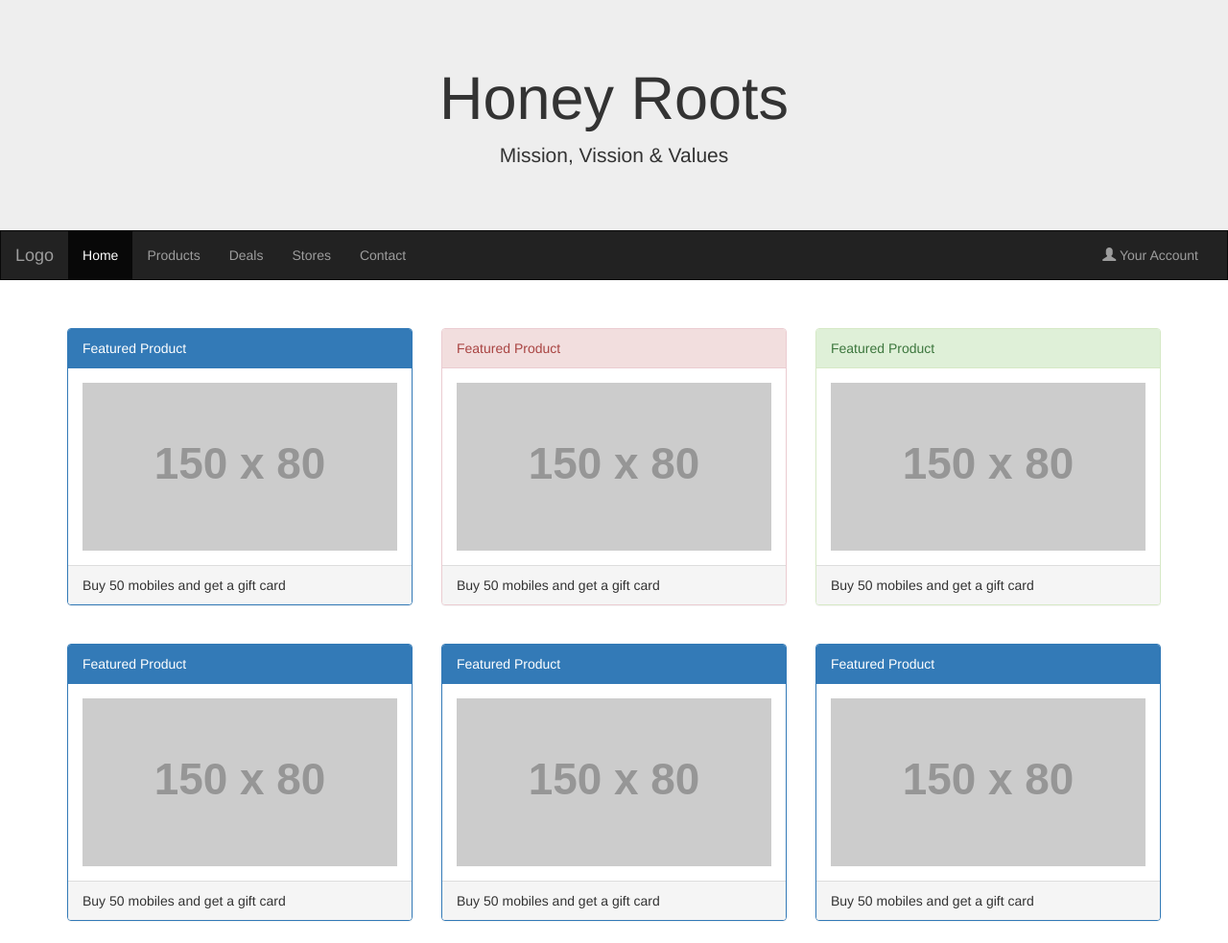
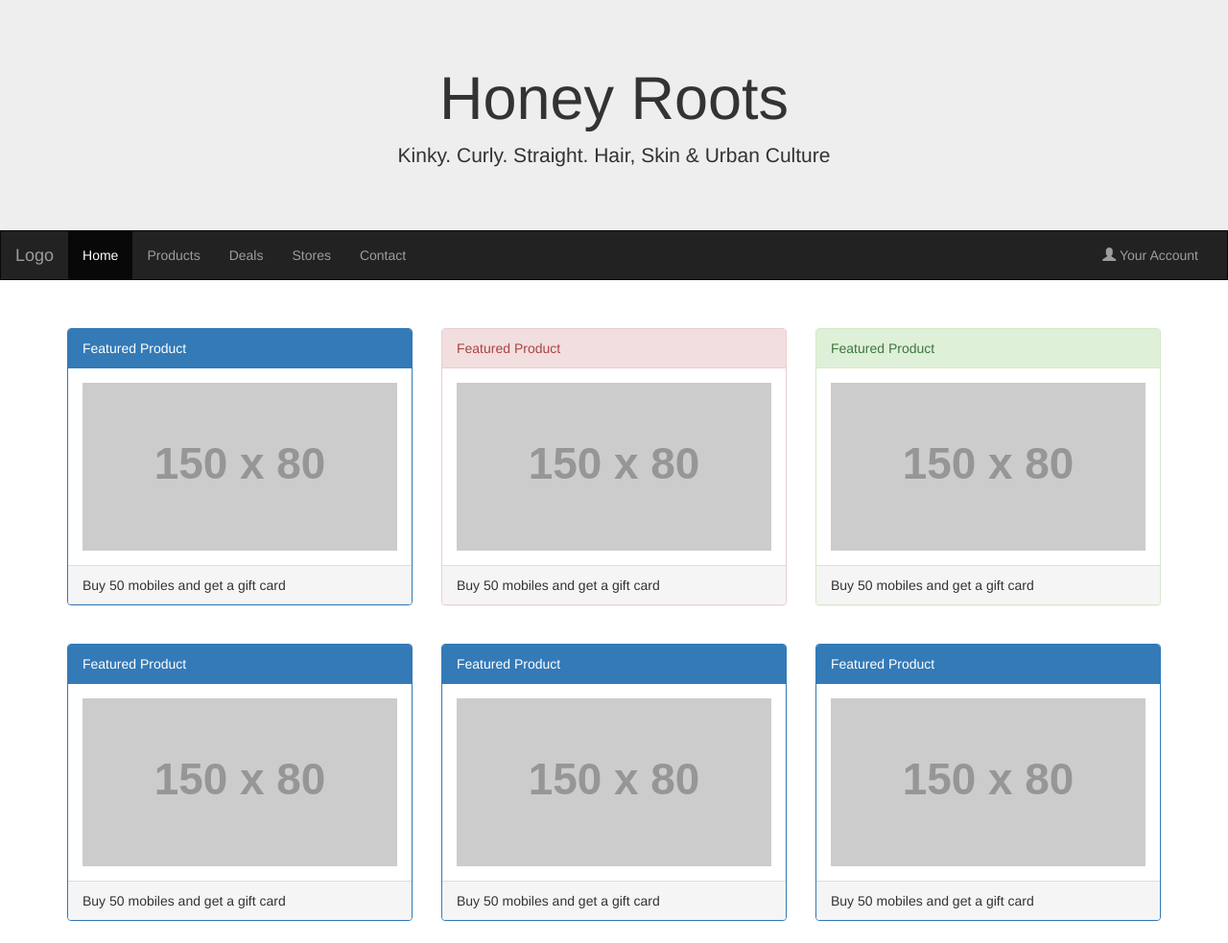
Before and after one commit to reneekx/honeyroots.github.io, a plain HTML site: page index.html in a window 1280 px wide. Shown: the top 983 px of the page at 96% size. Drawn offline with nearby package versions, Linux system fonts and the light colour scheme; placeholder pictures from the web are drawn by us.

Commit message:
Update index.html

```diff
--- a/index.html
+++ b/index.html
@@ -31,7 +31,7 @@
 <div class="jumbotron">
   <div class="container text-center">
     <h1>Honey Roots</h1>
-    <p>Mission, Vission & Values</p>
+    <p>Kinky. Curly. Straight. Hair, Skin & Urban Culture </p>
   </div>
 </div>
 
```
